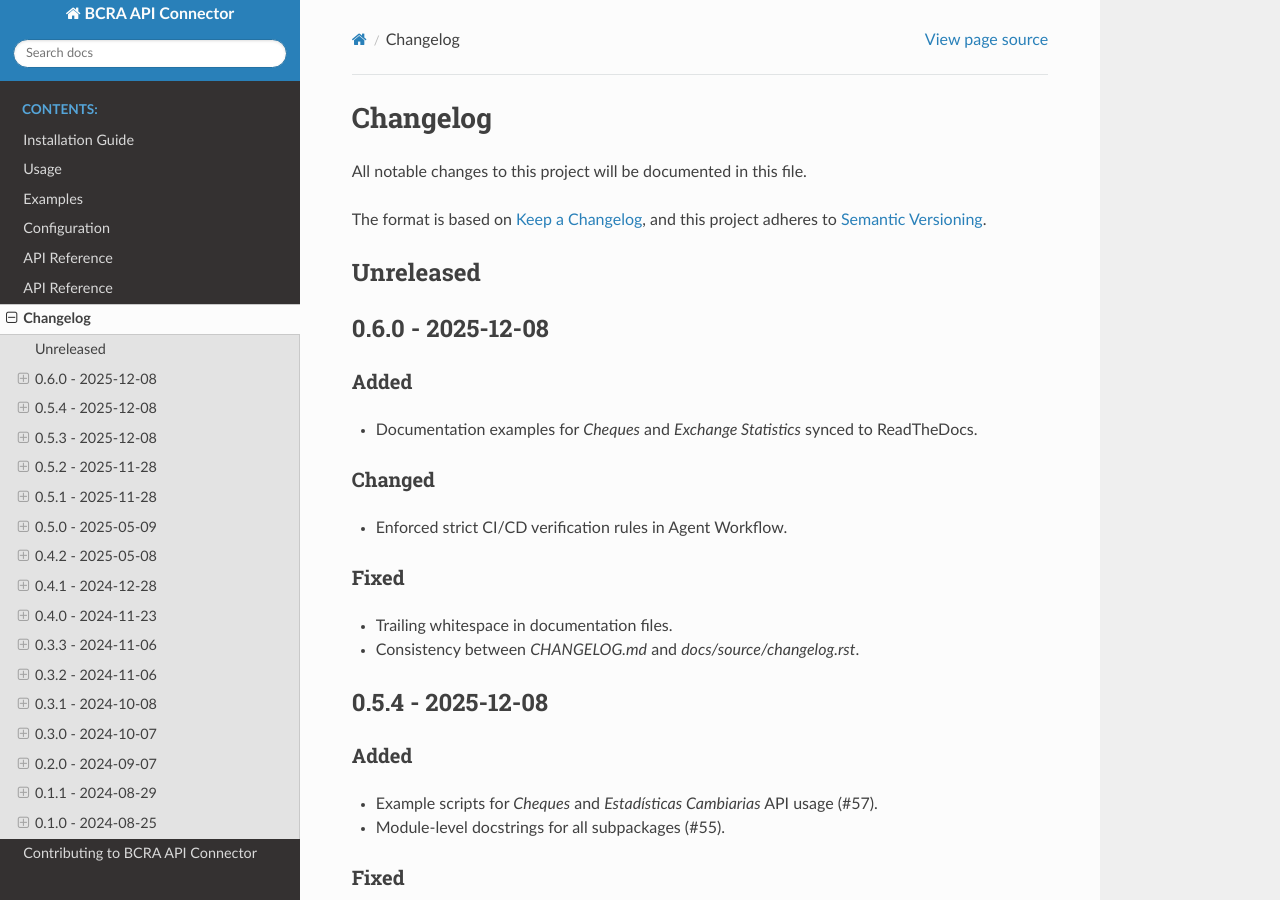
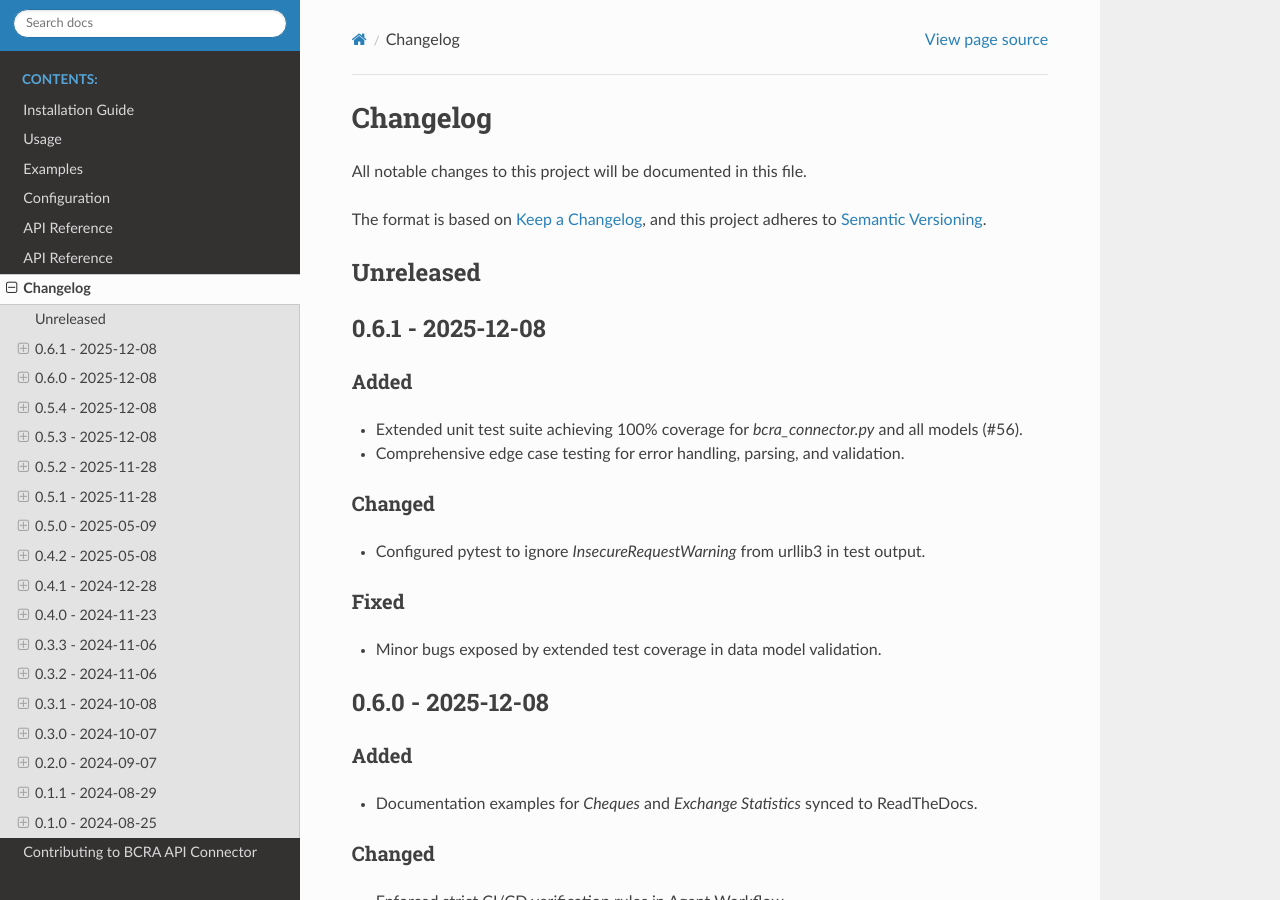
Before and after one commit to PPeitsch/bcra-connector, a Sphinx documentation site: the page built from docs/source/changelog.rst, in a window 1280 px wide and 900 px high. Built offline with Sphinx 7.4.7 and the Read the Docs theme 3.1.0, drawn with Linux system fonts in a browser that asks for light colours.

Commit message:
[RELEASE] Version 0.6.1

```diff
--- a/docs/source/changelog.rst
+++ b/docs/source/changelog.rst
@@ -8,6 +8,22 @@ and this project adheres to `Semantic Versioning <https://semver.org/spec/v2.0.0
 
 Unreleased
 ----------
+
+0.6.1 - 2025-12-08
+------------------
+
+Added
+^^^^^
+* Extended unit test suite achieving 100% coverage for `bcra_connector.py` and all models (#56).
+* Comprehensive edge case testing for error handling, parsing, and validation.
+
+Changed
+^^^^^^^
+* Configured pytest to ignore `InsecureRequestWarning` from urllib3 in test output.
+
+Fixed
+^^^^^
+* Minor bugs exposed by extended test coverage in data model validation.
 
 0.6.0 - 2025-12-08
 ------------------
--- a/src/bcra_connector/__about__.py
+++ b/src/bcra_connector/__about__.py
@@ -1,3 +1,3 @@
 """Version information."""
 
-__version__ = "0.6.0"
+__version__ = "0.6.1"
```
Also changed, not shown: CHANGELOG.md (+14 -1 lines).
